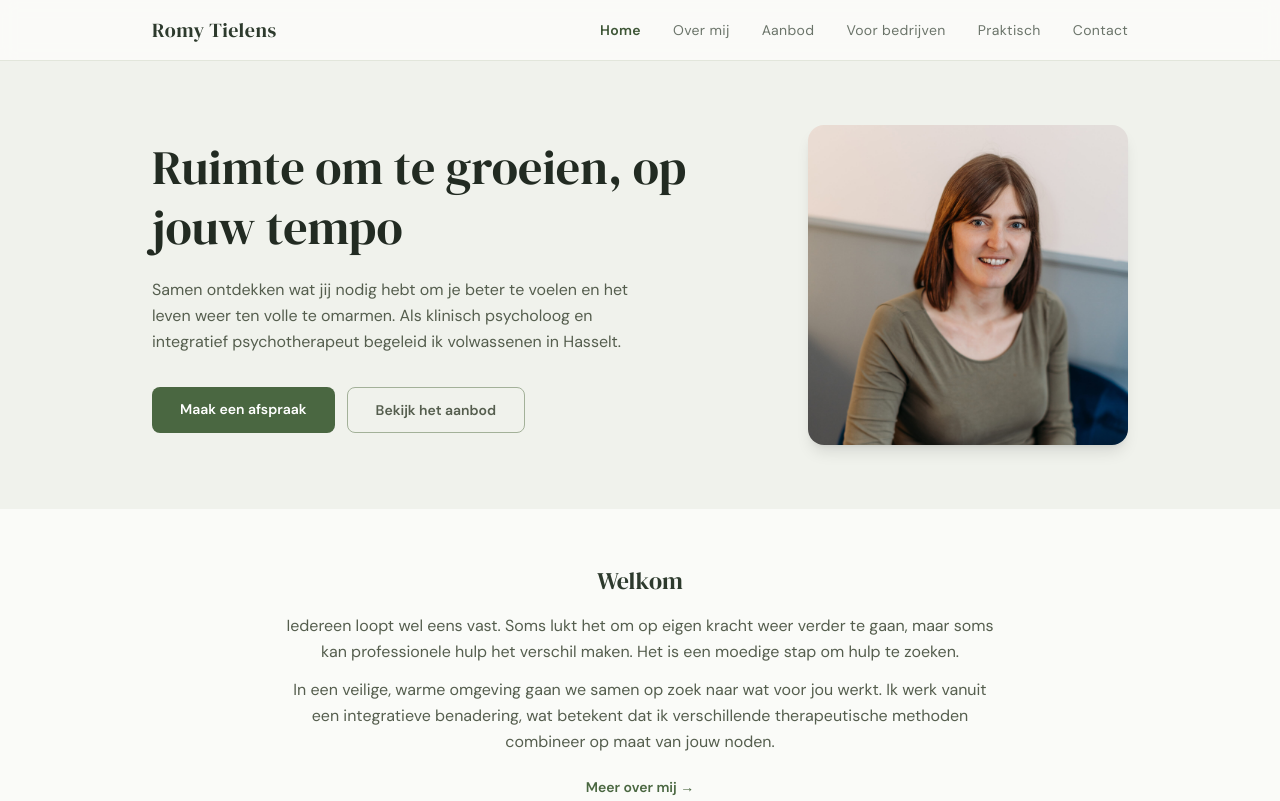
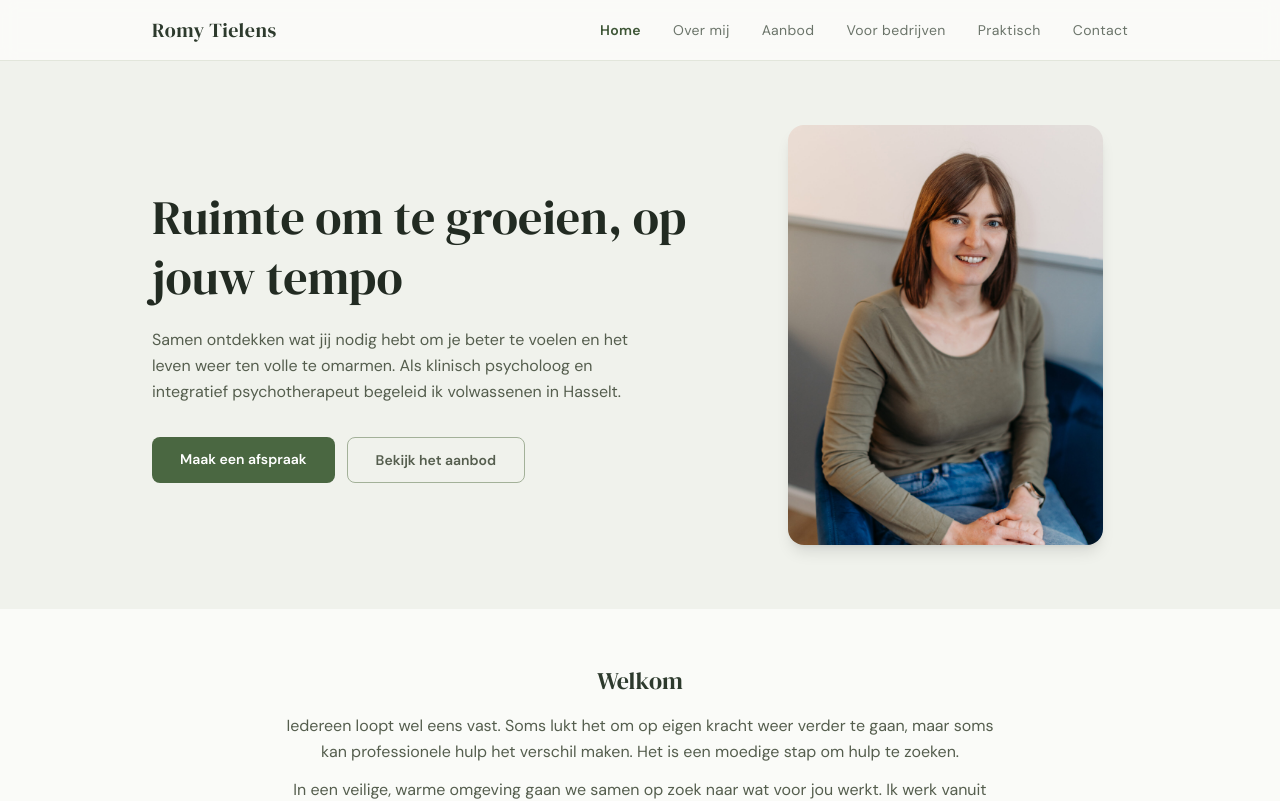
Before and after one commit to gertnelissen/romy-tielens, a Next.js app: page / in a window 1280 px wide. Shown: the top 801 px of the page. Built offline with nearby package versions, Linux system fonts and the light colour scheme.

Commit message:
Fix hero photo: 3/4 ratio with max-height cap to reduce whitespace

```diff
--- a/src/app/page.tsx
+++ b/src/app/page.tsx
@@ -5,7 +5,7 @@ export default function Home() {
     <>
       {/* Hero with photo */}
       <section className="bg-sage-50">
-        <div className="max-w-5xl mx-auto px-6 py-14 md:py-16 grid md:grid-cols-[1fr_320px] gap-10 items-center">
+        <div className="max-w-5xl mx-auto px-6 py-14 md:py-16 grid md:grid-cols-[1fr_340px] gap-10 items-center">
           <div>
             <h1 className="font-[family-name:var(--font-dm-serif)] text-4xl md:text-5xl text-sage-900 mb-5 leading-tight">
               Ruimte om te groeien, op jouw tempo
@@ -30,7 +30,7 @@ export default function Home() {
               </Link>
             </div>
           </div>
-          <div className="rounded-2xl aspect-square overflow-hidden shadow-lg">
+          <div className="rounded-2xl aspect-[3/4] max-h-[420px] overflow-hidden shadow-lg">
             {/* eslint-disable-next-line @next/next/no-img-element */}
             <img
               src="/romy.jpg"
```
